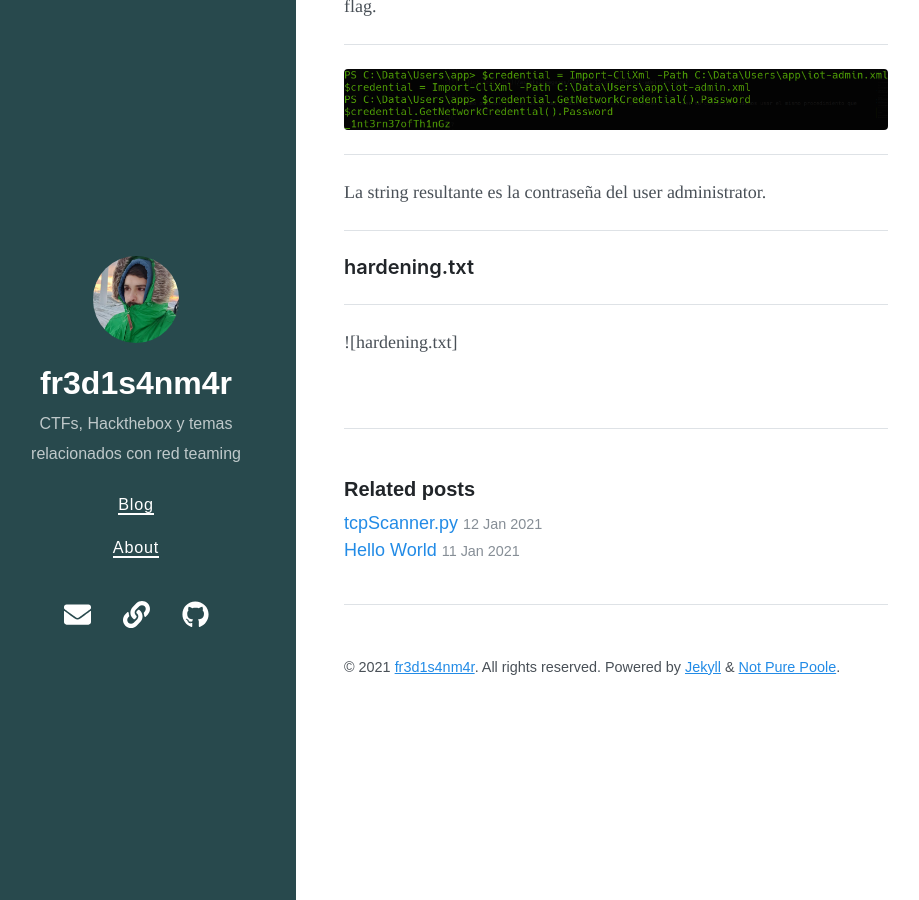
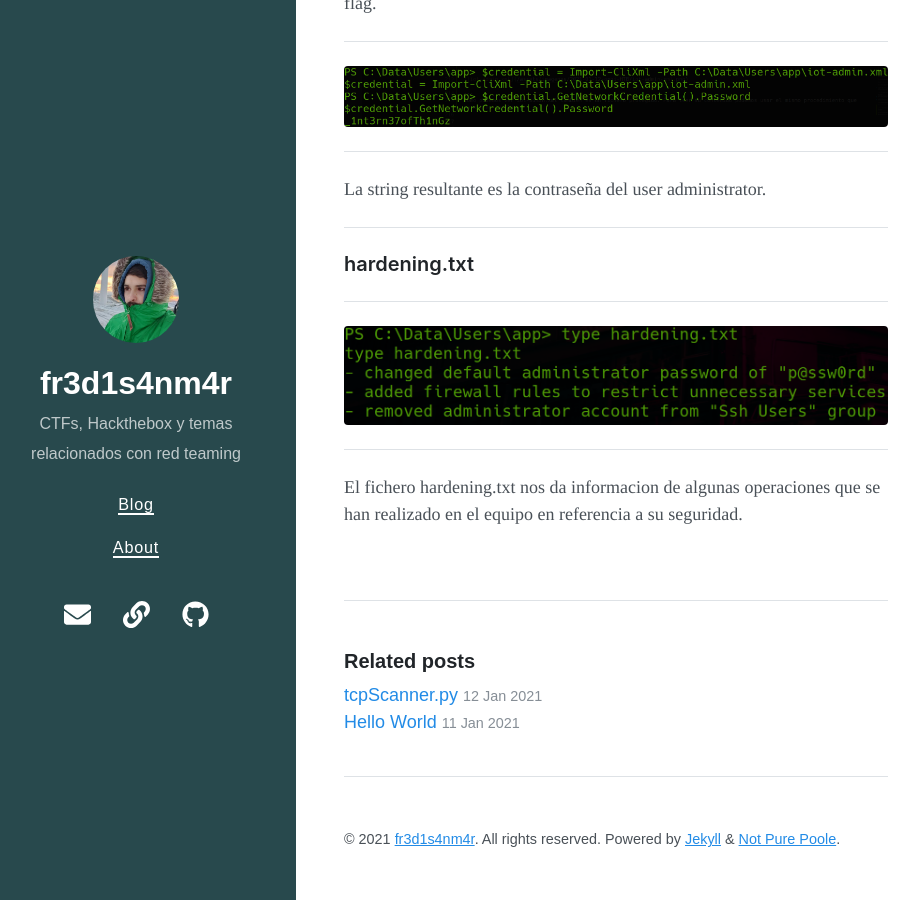
Before and after one commit to fredisanmar/fredisanmar.github.io, a Jekyll site: the page built from _posts/2021-01-12-omni-HTB.md, in a window 1280 px wide and 900 px high, scrolled down 9485 px. Shown: the whole window, without its empty margins (24-943 px from the left). Built offline with Jekyll 4.4.1, drawn with Linux system fonts in a browser that asks for light colours; nearby versions of some CDN libraries.

Commit message:
writeup-omni

```diff
--- a/_posts/2021-01-12-omni-HTB.md
+++ b/_posts/2021-01-12-omni-HTB.md
@@ -227,4 +227,7 @@ La string resultante es la contraseña del user administrator.
 ### hardening.txt
 ---
 
-![hardening.txt]
+![hardening.txt](/assets/imagenes/2021-01-12-omni-HTB/hardening-txt.png)
+
+---
+El fichero hardening.txt nos da informacion de algunas operaciones que se han realizado en el equipo en referencia a su seguridad.
```
Also changed, not shown: assets/imagenes/2021-01-12-omni-HTB/hardening-txt.png (added), assets/imagenes/2021-01-12-omni-HTB/iot-admin-xml.png.
